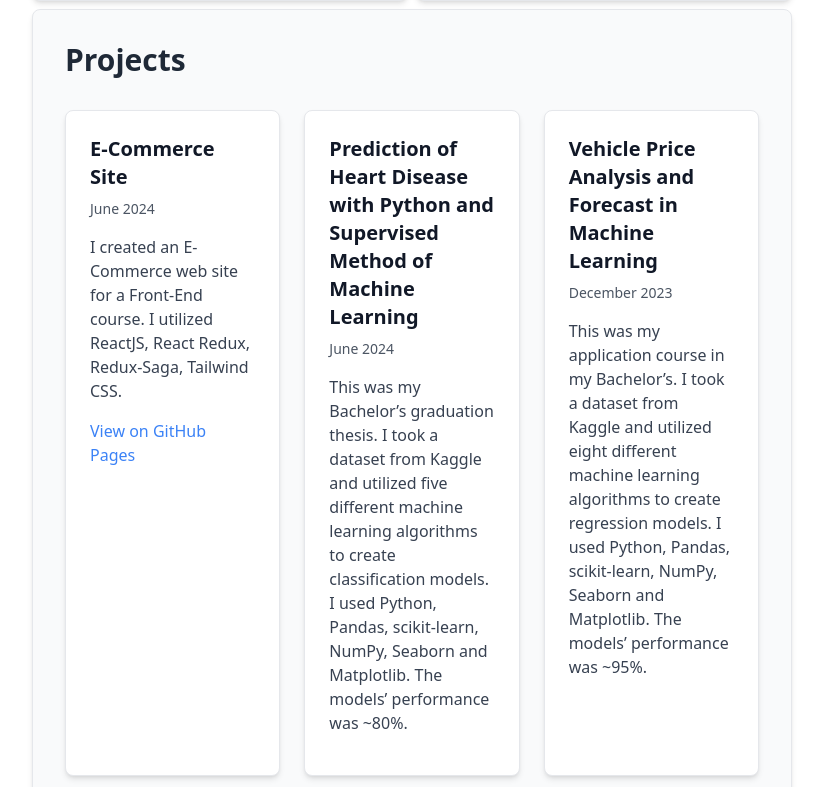
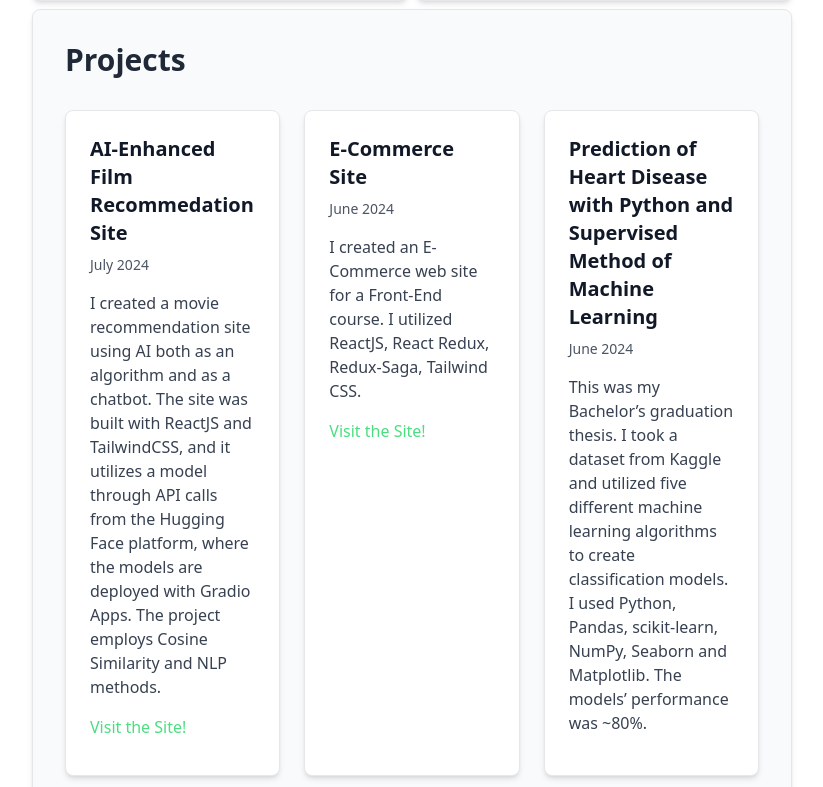
Before and after one commit to fatihmatik/portfoglio-react, a React (Create React App) app: page / in a window 1280 px wide. Shown: the part 1673-2460 px from the top of the page, without its empty margins (228-1051 px from the left). Built offline with nearby package versions, Linux system fonts and the light colour scheme.

Commit message:
added dynamic properties and data

```diff
--- a/src/components/Projects.jsx
+++ b/src/components/Projects.jsx
@@ -2,22 +2,19 @@ import React from "react";
 import { projects } from "../projectsData";
 
 const ProjectCard = ({ title, date, description, link }) => (
-  <div className="bg-white p-6 border border-gray-200 rounded-lg shadow-md hover:shadow-lg transition-shadow duration-300 ease-in-out dark:bg-neutral-700 dark:border-neutral-700">
+  <div className="bg-white p-6 border border-gray-200 rounded-lg shadow-md hover:shadow-lg transition-all duration-300 ease-in-out dark:bg-neutral-700 dark:border-neutral-700 hover:-translate-y-2">
+    <a href={link} target="_blank" rel="noopener noreferrer">
       <h3 className="text-xl font-semibold text-gray-900 mb-2 dark:text-white">
         {title}
       </h3>
       <p className="text-sm text-gray-600 mb-4 dark:text-blue-300">{date}</p>
       <p className="text-gray-700 mb-4 dark:text-gray-100">{description}</p>
       {link && (
-      <a
-        href={link}
-        className="text-blue-500 hover:text-blue-600 font-medium dark:text-blue-400 dark:hover:text-blue-500"
-        target="_blank"
-        rel="noopener noreferrer"
-      >
-        View on GitHub Pages
+        <p className="text-green-400 hover:text-green-500 font-medium dark:text-green-400 dark:hover:text-green-500">
+          Visit the Site!
+        </p>
+      )}
     </a>
-    )}
   </div>
 );
 
--- a/src/components/Skills.jsx
+++ b/src/components/Skills.jsx
@@ -22,7 +22,7 @@ const iconMapping = {
 
 const Skills = ({ skills }) => {
   return (
-    <section className="py-8 px-4 sm:px-6 lg:px-8 bg-gray-50 border border-gray-200 rounded-lg shadow-md m-1 dark:bg-neutral-800 dark:border-neutral-700">
+    <section className="py-8 px-4 sm:px-6 lg:px-8 bg-gray-50 border border-gray-200 rounded-lg shadow-md m-1 dark:bg-neutral-800 dark:border-none">
       <h2 className="text-xl md:text-3xl font-bold text-gray-800 mb-6 dark:text-white">
         Skills
       </h2>
--- a/src/projectsData.js
+++ b/src/projectsData.js
@@ -1,4 +1,11 @@
 export const projects = [
+  {
+    title: "AI-Enhanced Film Recommedation Site",
+    date: "July 2024",
+    description:
+      "I created a movie recommendation site using AI both as an algorithm and as a chatbot. The site was built with ReactJS and TailwindCSS, and it utilizes a model through API calls from the Hugging Face platform, where the models are deployed with Gradio Apps. The project employs Cosine Similarity and NLP methods.",
+    link: "https://fatihmatik.github.io/ai-film-site/",
+  },
   {
     title: "E-Commerce Site",
     date: "June 2024",
```
Lines whose indentation alone changed are shown as unchanged.
